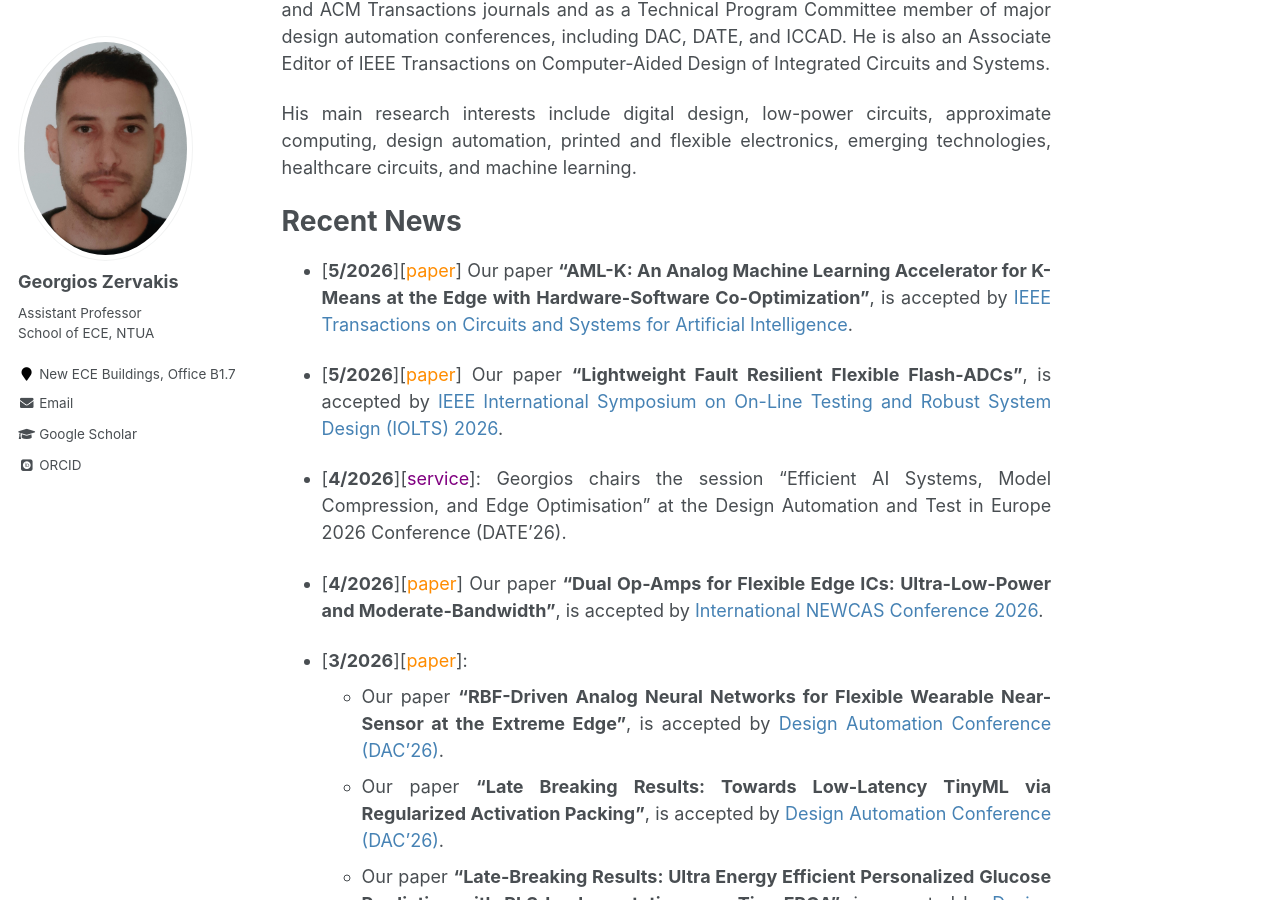
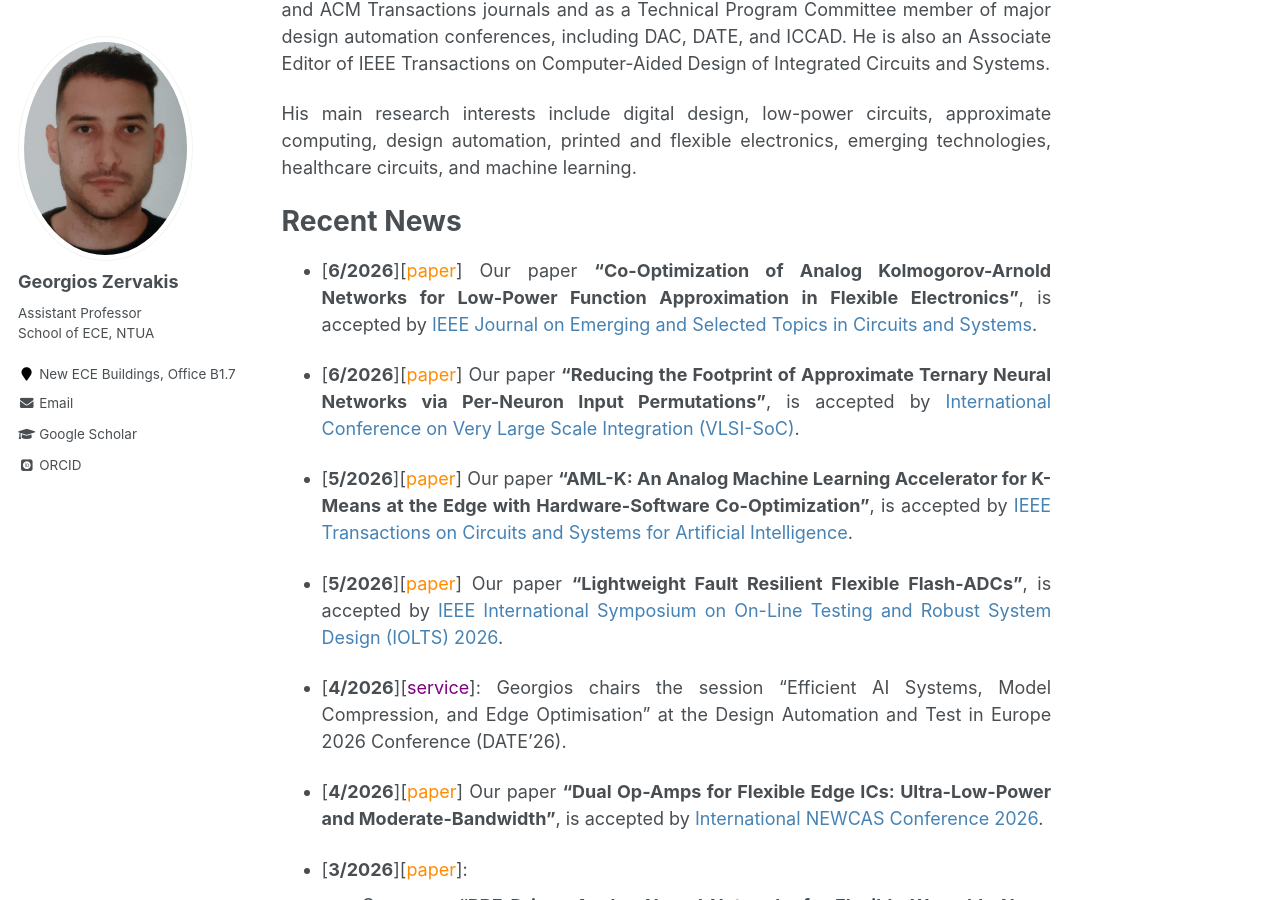
Before and after one commit to giozerv/giozerv.github.io, a Jekyll site: the page built from _pages/about.md, in a window 1280 px wide and 900 px high, scrolled down 589 px. Built offline with Jekyll 4.4.1, drawn with Linux system fonts in a browser that asks for light colours; some web fonts are replaced.

Commit message:
Update about.md

```diff
--- a/_pages/about.md
+++ b/_pages/about.md
@@ -28,6 +28,10 @@ His main research interests include digital design, low-power circuits, approxim
 
 Recent News
 ===
+
+* [**6/2026**][<span style="color:darkorange">paper</span>] Our paper **"Co-Optimization of Analog Kolmogorov-Arnold Networks for Low-Power Function Approximation in Flexible Electronics"**, is accepted by <span style="color:SteelBlue">IEEE Journal on Emerging and Selected Topics in Circuits and Systems</span>.
+
+* [**6/2026**][<span style="color:darkorange">paper</span>] Our paper **"Reducing the Footprint of Approximate Ternary Neural Networks via Per-Neuron Input Permutations"**, is accepted by <span style="color:SteelBlue">International Conference on Very Large Scale Integration (VLSI-SoC)</span>.
 
 * [**5/2026**][<span style="color:darkorange">paper</span>] Our paper **"AML-K: An Analog Machine Learning Accelerator for K-Means at the Edge with Hardware-Software Co-Optimization"**, is accepted by <span style="color:SteelBlue">IEEE Transactions on Circuits and Systems for Artificial Intelligence</span>.
 
```
